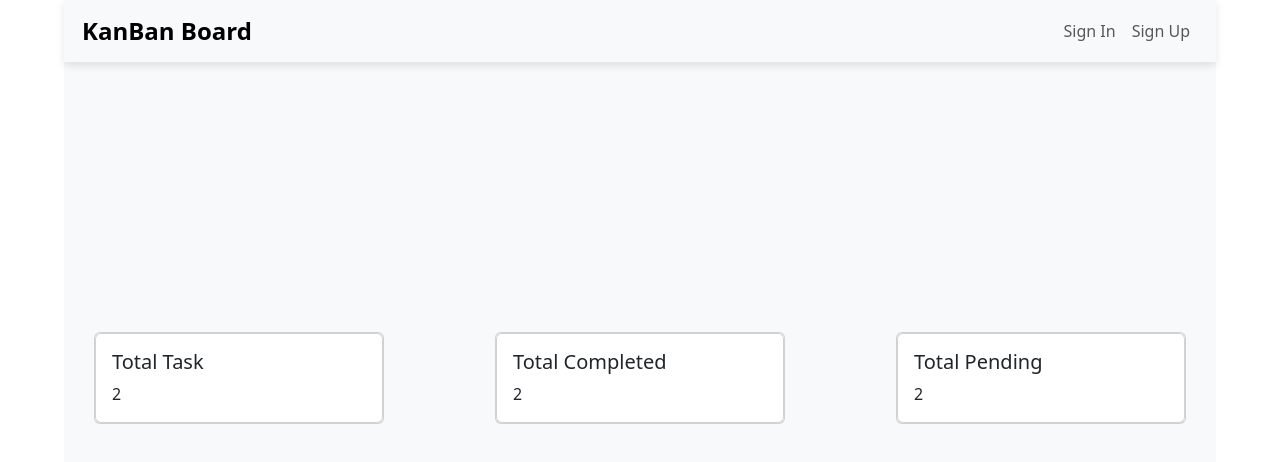
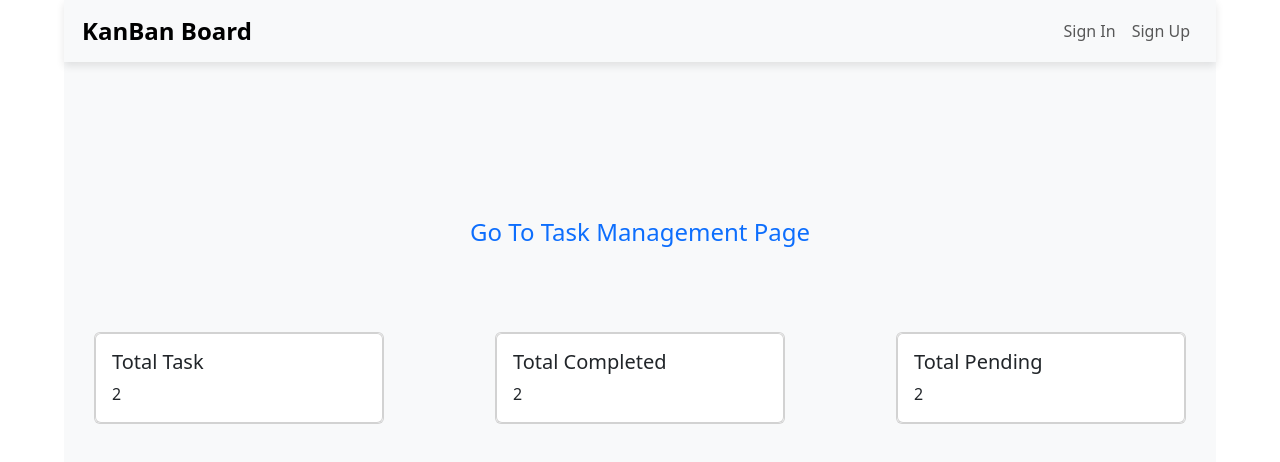
Before and after one commit to ashurbz/KanBan-Board, a React (Vite) app: page /dashboard in a window 1280 px wide. Shown: the top 462 px of the page. Built offline with nearby package versions, Linux system fonts and the light colour scheme.

Commit message:
created route for task TaskManagement

```diff
--- a/src/App.jsx
+++ b/src/App.jsx
@@ -8,6 +8,7 @@ const SignUp = lazy(() => import("./pages/SignUp"));
 const SignIn = lazy(() => import("./pages/SignIn"));
 
 const DashBoard = lazy(() => import("./pages/DashBoard"));
+const TaskManagement = lazy(() => import("./pages/TaskManagement"));
 
 function App() {
   return (
@@ -20,6 +21,7 @@ function App() {
             <Route path="/signin" element={<SignIn />} />
             <Route path="/signup" element={<SignUp />} />
             <Route path="/dashboard" element={<DashBoard />} />
+            <Route path="/task_management" element={<TaskManagement />} />
           </Routes>
         </Suspense>
       </BrowserRouter>
--- a/src/pages/DashBoard.jsx
+++ b/src/pages/DashBoard.jsx
@@ -1,3 +1,4 @@
+import { Link } from "react-router-dom";
 import DashBoardCard from "../components/DashBoardCard";
 import NavBar from "../components/NavBar";
 import "./dashboard.css";
@@ -27,6 +28,11 @@ const DashBoard = () => {
           return <DashBoardCard data={data} key={data.heading} />;
         })}
       </div>
+      <Link style={{ textDecoration: "none" }} to="/task_management">
+        <p style={{ textAlign: "center", fontSize: "x-large" }}>
+          Go To Task Management Page
+        </p>
+      </Link>
     </>
   );
 };
--- /dev/null
+++ b/src/pages/TaskManagement.jsx
@@ -0,0 +1,5 @@
+const TaskManagement = () => {
+  return <div>TaskManagement</div>;
+};
+
+export default TaskManagement;
```
